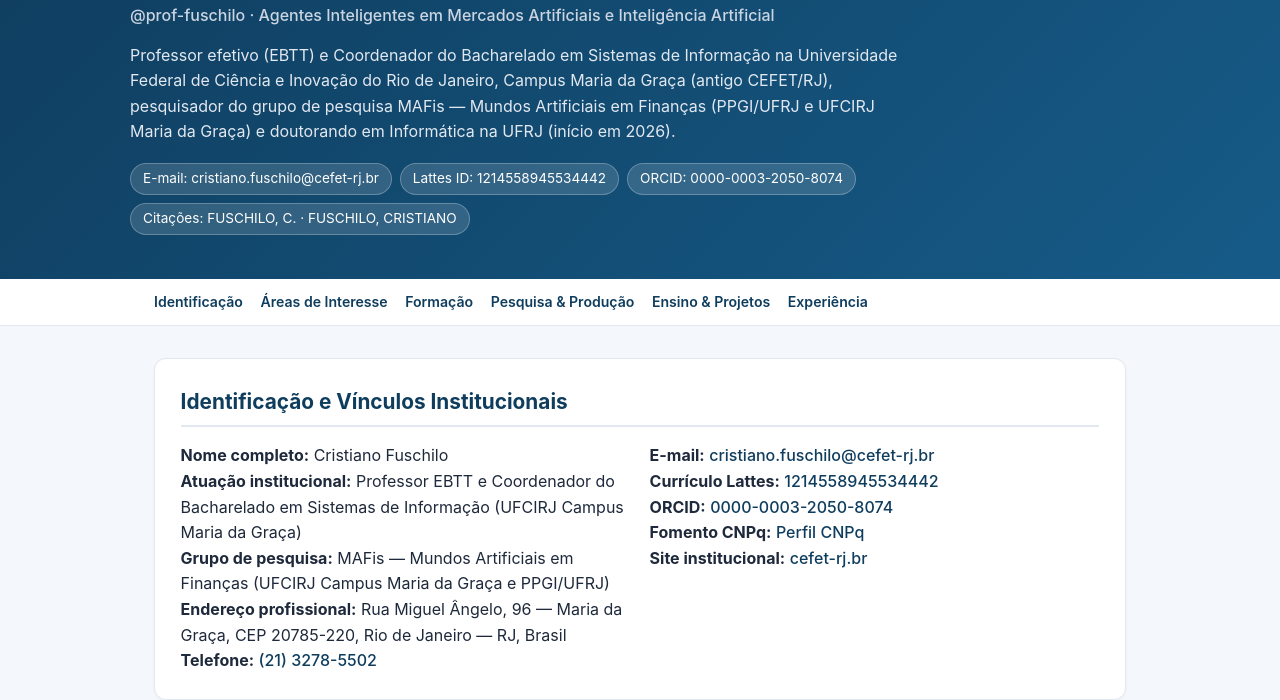
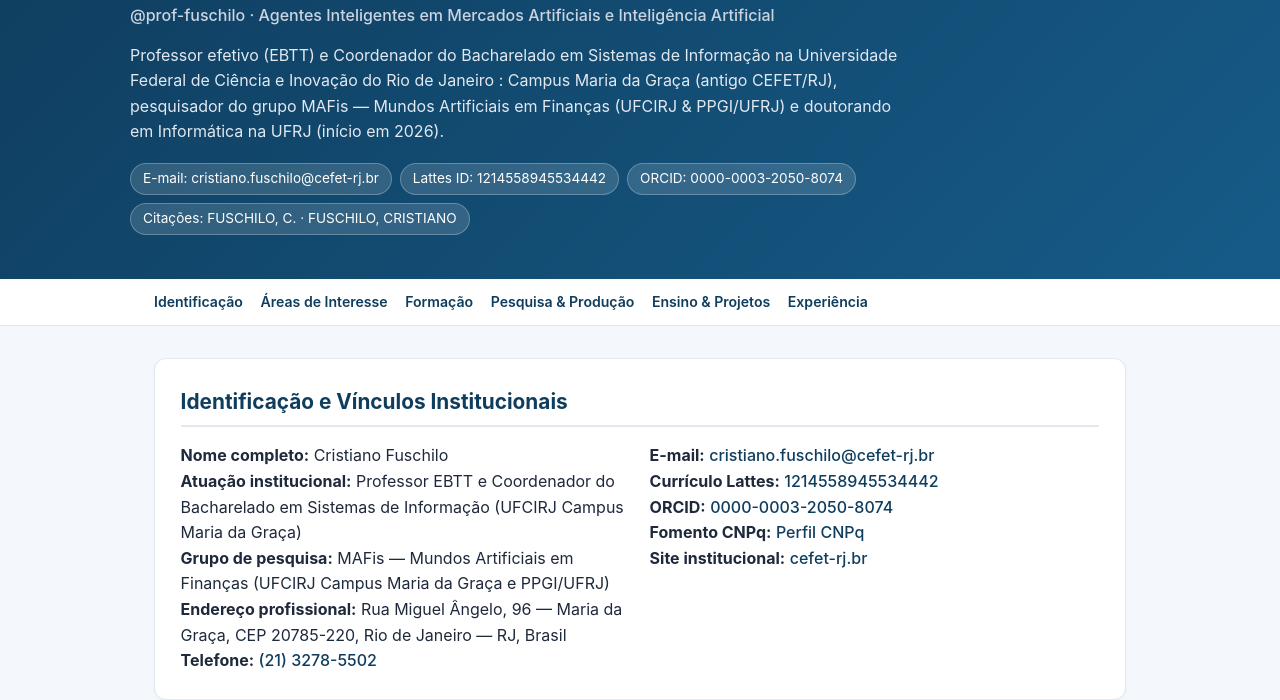
Before and after one commit to prof-fuschilo/Fuschilo, a plain HTML site: page index.html in a window 1280 px wide. Shown: the part 102-802 px from the top of the page. Drawn offline with Linux system fonts and the light colour scheme.

Commit message:
Update title and content in index.html

```diff
--- a/index.html
+++ b/index.html
@@ -3,7 +3,7 @@
 <head>
   <meta charset="UTF-8" />
   <meta name="viewport" content="width=device-width, initial-scale=1.0" />
-  <title>Cristiano Fuschilo — Currículo, Ensino e Pesquisa (UFCIRJ / UFRJ / MAF)</title>
+  <title>Cristiano Fuschilo — Currículo, Ensino e Pesquisa (UFCIRJ / UFRJ / MAFis)</title>
   <style>
     :root {
       --bg: #f4f7fb;
@@ -133,9 +133,9 @@
       <div class="subtitle">@prof-fuschilo · Agentes Inteligentes em Mercados Artificiais e Inteligência Artificial</div>
       <p>
         Professor efetivo (EBTT) e Coordenador do Bacharelado em Sistemas de Informação na
-        Universidade Federal de Ciência e Inovação do Rio de Janeiro, Campus Maria da Graça
-        (antigo CEFET/RJ), pesquisador do grupo de pesquisa MAFis — Mundos Artificiais em Finanças
-        (PPGI/UFRJ e UFCIRJ Maria da Graça) e doutorando em Informática na UFRJ (início em 2026).
+        Universidade Federal de Ciência e Inovação do Rio de Janeiro : Campus Maria da Graça
+        (antigo CEFET/RJ), pesquisador do grupo MAFis — Mundos Artificiais em Finanças
+        (UFCIRJ & PPGI/UFRJ) e doutorando em Informática na UFRJ (início em 2026).
       </p>
       <div class="badges">
         <span class="badge">E-mail: cristiano.fuschilo@cefet-rj.br</span>
@@ -243,7 +243,7 @@
         <li><strong>2017 | LIMA, A. S.; RIBEIRO, S. A.; ALMEIDA, L. F.; FUSCHILO, C.:</strong> <em>Um Sistema de Comunicação via Socket em uma Rede Wi‑Fi para Controle de um Robô de Inspeção</em>.</li>
       </ul>
       <p class="item-meta" style="margin-top: 0.6rem;">
-        Outras produções listadas no repositório do MAF abrangem Mercados Artificiais, ABMS, DEA, Educação Financeira / OBInvest, Engenharia de Software, Otimização, Simulação e Modelagem (trabalhos de 2018 a 2026).
+        Outras produções listadas no repositório do MAFis abrangem Mercados Artificiais, ABMS, DEA, Educação Financeira / OBInvest, Engenharia de Software, Otimização, Simulação e Modelagem (trabalhos de 2018 a 2026).
       </p>
     </section>
 
```
